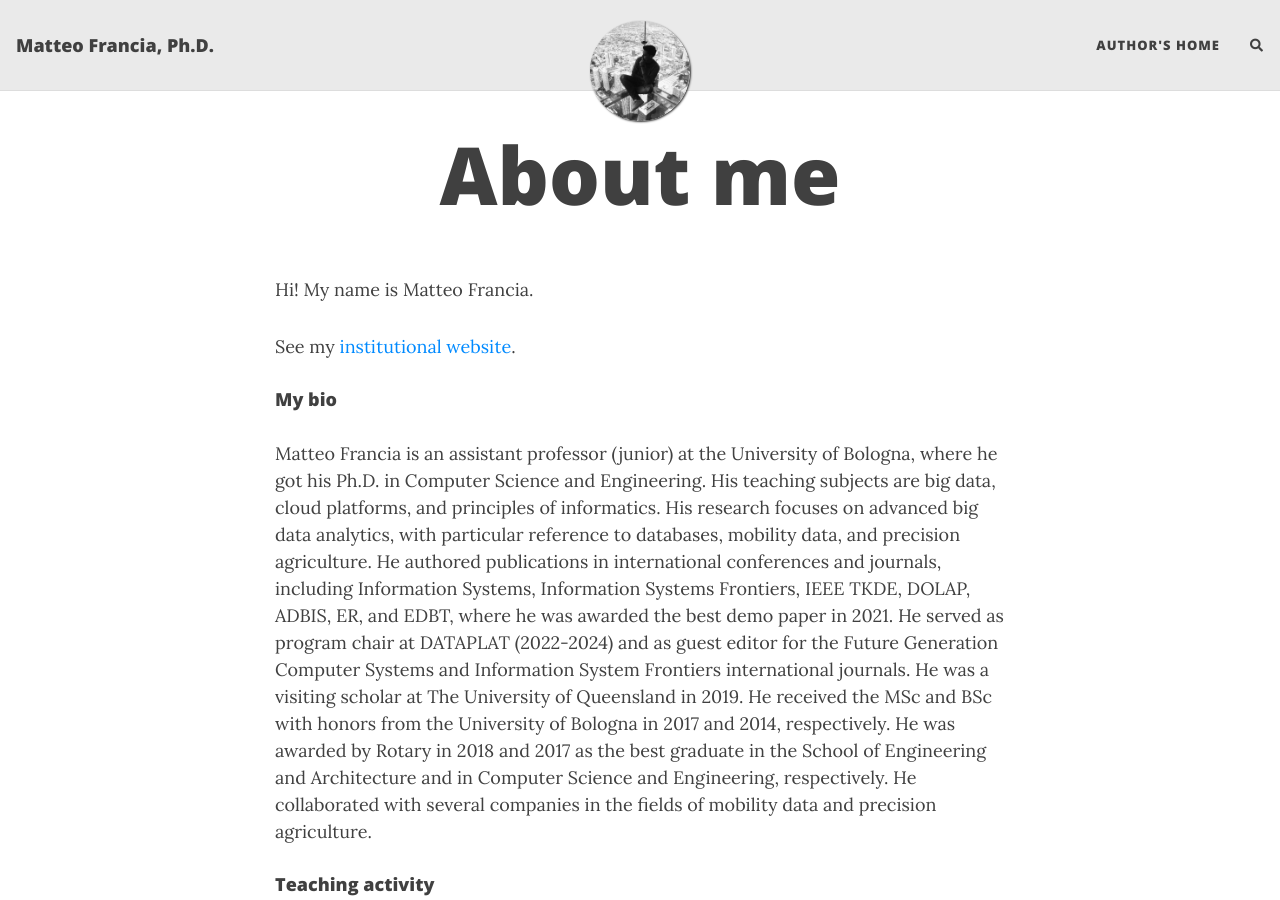
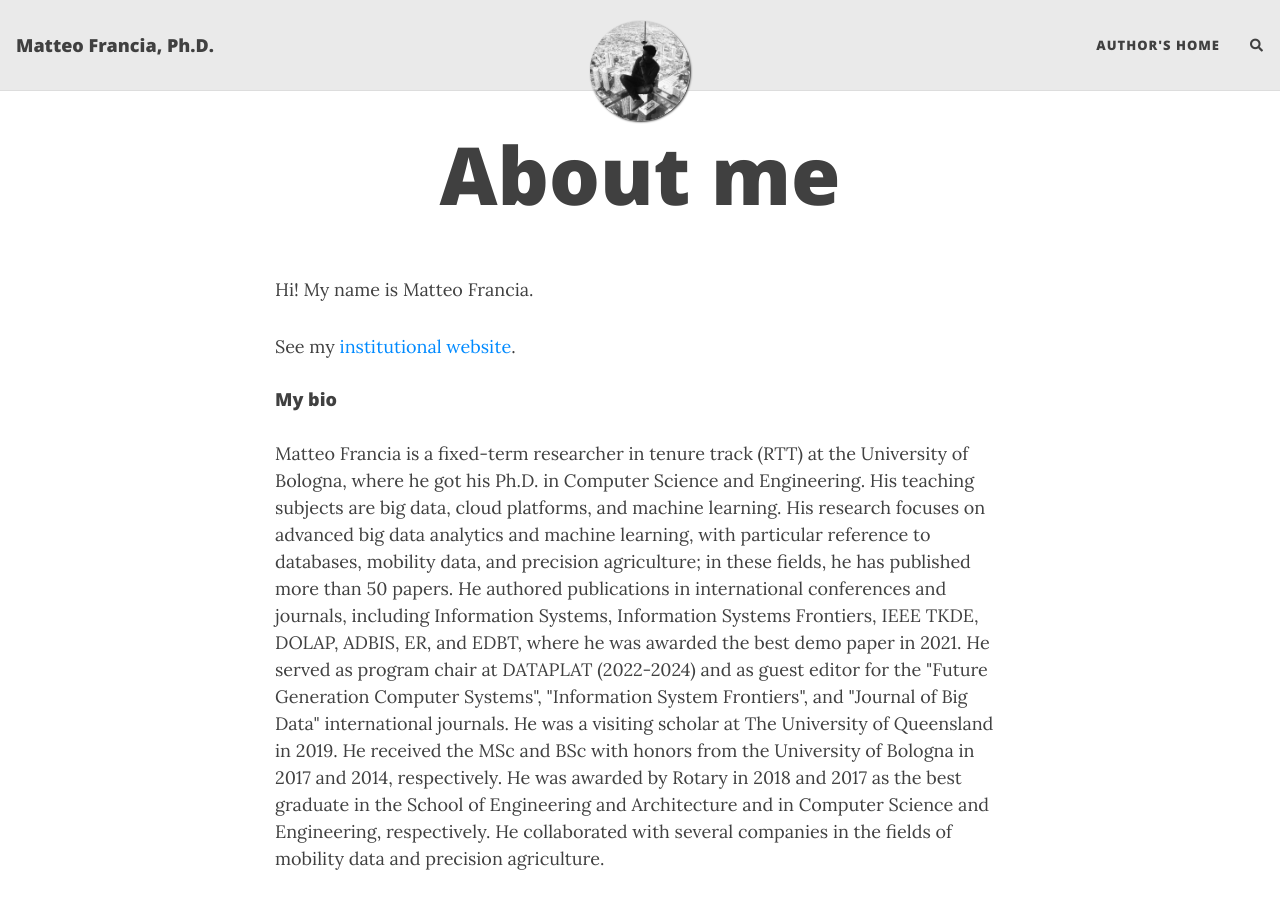
Before and after one commit to w4bo/w4bo.github.io, a Jekyll site: the page built from index.html, in a window 1280 px wide and 900 px high. Built offline with Jekyll 4.4.1, drawn with Linux system fonts in a browser that asks for light colours; nearby versions of some CDN libraries; the list of posts is cut into pages by our own code; comment, search, counter and statistics services are not loaded.

Commit message:
fix: update bio

```diff
--- a/index.html
+++ b/index.html
@@ -16,11 +16,11 @@ subtitle:
     My bio
 </h4>
 <p>
-    Matteo Francia is an assistant professor (junior) at the University of Bologna, where he got his Ph.D. in Computer Science and Engineering.
-    His teaching subjects are big data, cloud platforms, and principles of informatics.
-    His research focuses on advanced big data analytics, with particular reference to databases, mobility data, and precision agriculture.
+    Matteo Francia is a fixed-term researcher in tenure track (RTT) at the University of Bologna, where he got his Ph.D. in Computer Science and Engineering.
+    His teaching subjects are big data, cloud platforms, and machine learning.
+    His research focuses on advanced big data analytics and machine learning, with particular reference to databases, mobility data, and precision agriculture; in these fields, he has published more than 50 papers.
     He authored publications in international conferences and journals, including Information Systems, Information Systems Frontiers, IEEE TKDE, DOLAP, ADBIS, ER, and EDBT, where he was awarded the best demo paper in 2021.
-    He served as program chair at DATAPLAT (2022-2024) and as guest editor for the Future Generation Computer Systems and Information System Frontiers international journals.
+    He served as program chair at DATAPLAT (2022-2024) and as guest editor for the "Future Generation Computer Systems", "Information System Frontiers", and "Journal of Big Data" international journals.
     He was a visiting scholar at The University of Queensland in 2019.
     He received the MSc and BSc with honors from the University of Bologna in 2017 and 2014, respectively.
     He was awarded by Rotary in 2018 and 2017 as the best graduate in the School of Engineering and Architecture and in Computer Science and Engineering, respectively.
```
